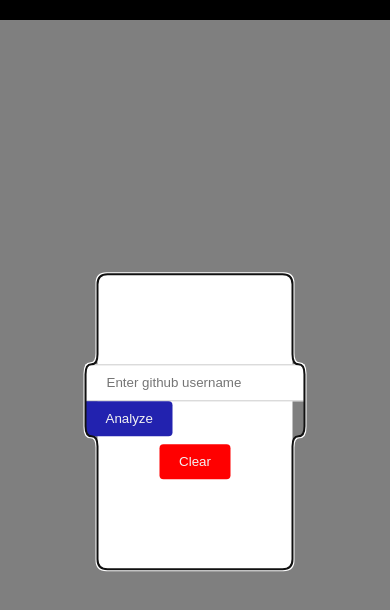
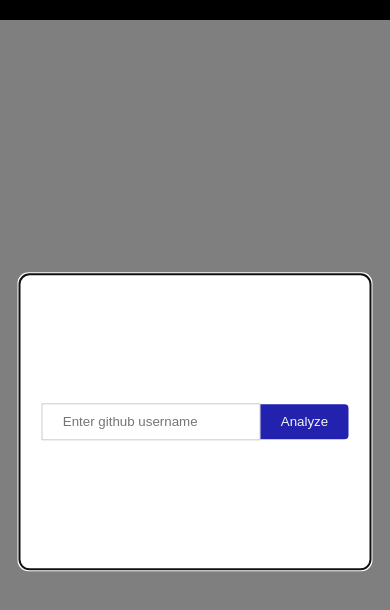
Before and after one commit to michado2019/Github-Analyzer, a React (Create React App) app: page / in a window 390 px wide. Shown: the top 610 px of the page. Built offline with nearby package versions, Linux system fonts and the light colour scheme.

Commit message:
feat: app modified

```diff
--- a/src/App.css
+++ b/src/App.css
@@ -1,4 +1,4 @@
-.App{
+.App {
   margin: 0 auto;
 }
 .boxForm {
@@ -25,3 +25,18 @@
   border-radius: 4px;
   margin-top: 8px;
 }
+@media screen and (max-width: 600px) {
+  .boxForm {
+    width: 90% !important;
+  }
+}
+@media screen and (max-width: 340px) {
+  .form {
+    display: flex;
+    flex-direction: column;
+    justify-content: space-between;
+  }
+  .boxForm-input{
+    margin-bottom: 5px;
+  }
+}
--- a/src/App.js
+++ b/src/App.js
@@ -23,7 +23,8 @@ const style = {
 };
 
 function App() {
-  const { inputs, handleChange, handleClearForm } = useForm();
+
+  const { inputs, handleChange } = useForm();
 
   // States
   const [githubLink, setGithubLink] = useState("");
@@ -66,7 +67,7 @@ function App() {
           aria-describedby="modal-modal-description"
         >
           <Box sx={style} className="boxForm">
-            <form onSubmit={handleSubmit}>
+            <form onSubmit={handleSubmit} className='form'>
               <input
                 placeholder="Enter github username"
                 type="text"
@@ -75,9 +76,6 @@ function App() {
               />
               <button className="formBtns">Analyze</button>
             </form>
-            <button onClick={handleClearForm} className="formBtns" id="formBtn">
-              Clear
-            </button>
           </Box>
         </Modal>
         <div className="appFlex">
--- a/src/components/hooks/useForm.js
+++ b/src/components/hooks/useForm.js
@@ -9,17 +9,8 @@ export default function useForm(initial = '') {
     setInputs(e.target.value);
   };
 
-  const handleClearForm = (e) => {
-    e.preventDefault();
-    const blankState = Object.fromEntries(
-      Object.entries(inputs).map(([key]) => [key, ""])
-    );
-    setInputs(blankState);
-  };
-
   return {
     handleChange,
-    handleClearForm,
     inputs,
   };
 }
--- a/src/components/layouts/Layout.module.css
+++ b/src/components/layouts/Layout.module.css
@@ -129,6 +129,7 @@ a {
   border-radius: 50%;
   border: 4px solid #fff;
   margin: 4px;
+  margin-left: 70px;
 }
 .sidebarDivs {
   display: flex;
```
